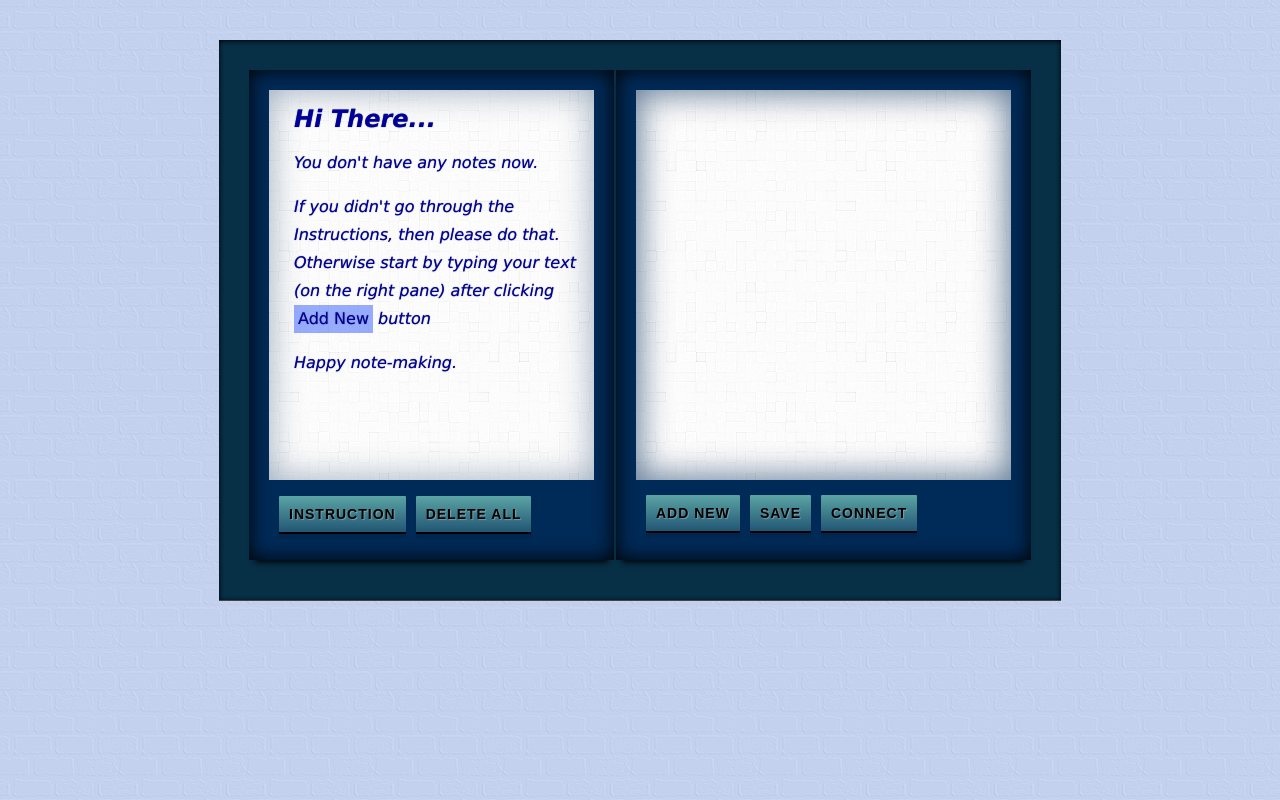
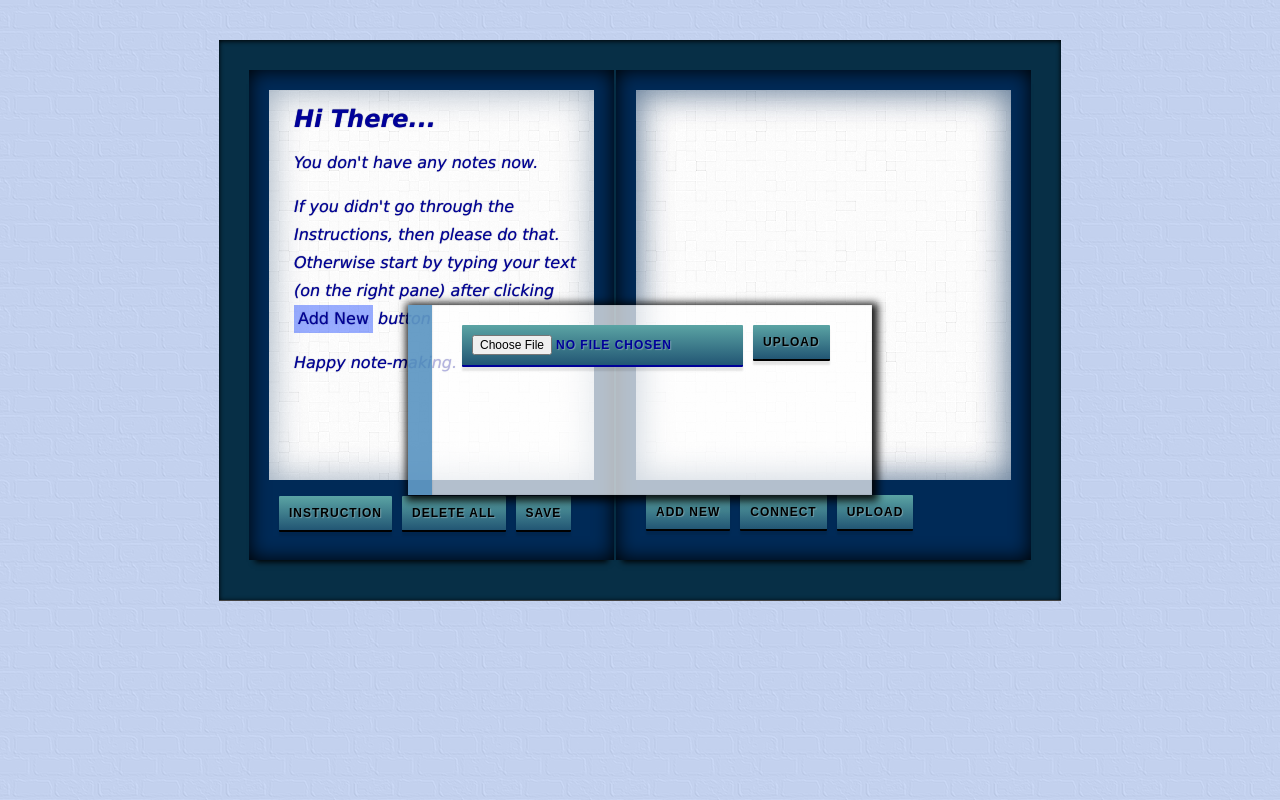
Before and after one commit to aniruddhanath/note-making-browser-extension, a browser extension: page index.html in a window 1280 px wide. Both pictures are taken after a click on the button "Add New". Drawn offline with Linux system fonts and the light colour scheme.

Commit message:
donot wat

```diff
--- a/index.html
+++ b/index.html
@@ -7,6 +7,7 @@
 <script src="js/main.js"></script>
 <script src="js/CsvDownload.js"></script>
 <script src="js/RewriteFromStorage.js"></script>
+<script src="js/CsvUpload.js"></script>
 </head>
 
 <body>
@@ -15,6 +16,7 @@
 	<ul id="list"></ul>
     <input id="instruction" type="button" value="Instruction">
     <input id="del_all" type="button" value="Delete all">
+    <input id="save_note" type="button" value="Save">
 </div><!--list to act as a menu-->
 
 <div id="main">
@@ -26,9 +28,16 @@
     <div id="display" style="display:none;" contenteditable="true"></div>
 
     <input id="new_note" type="button" value="Add New">
-    <input id="save_note" type="button" value="Save">
     <a href="index1.php"><input id="sync" type="button" value="Connect" title="Sync with the server"></a>
+    <input id="upload_note" type="button" value="Upload">
 </div>
 </section>
+<div id="overlay" style="display:block">
+    <form enctype="multipart/form-data">
+        <input type="file" id="uploaded_file" accept="image/png, image/jpeg">
+        <input id="upload" type="button" value="Upload">
+        <div id="status"></div>
+    </form>
+</div>
 </body>
 </html>
--- /dev/null
+++ b/js/CsvUpload.js
@@ -0,0 +1,18 @@
+
+function CsvUpload (argument) {
+	// Creating overlay
+	var overlay = $('overlay');
+	$('upload').onClick(function (event) {
+		alert('re');
+		event.preventDefault();
+		event.stopPropagation();
+
+		var fileInput = $('uploaded_file')[0];
+		console.log(fileInput.files[0]);
+
+		var status = $('status');
+
+		//$status.css("display", "block");
+		status.innerHtml('Uploading image...');
+	});
+}
--- a/js/RewriteFromStorage.js
+++ b/js/RewriteFromStorage.js
@@ -5,7 +5,7 @@ function RewriteFromStorage () {
 	if (window.location.search == "") {
 
 		$('list').innerHTML = "";
-		var largestKey = largestSubscript(); // Larget no. found in the localhost key
+		var largestKey = LargestSubscript(); // Larget no. found in the localhost key
 		largestKey = parseInt(largestKey);
 		var k = largestKey;
 
--- a/js/main.js
+++ b/js/main.js
@@ -1,12 +1,13 @@
-window.onload = addListeners;
+window.onload = AddListeners;
 
 // MAGIC holds the last id that is being shown on the notes area
 var MAGIC = "1";
 
-function addListeners () {
+function AddListeners () {
 	RewriteFromStorage();
 
 	$('new_note').setAttribute("title","Add new notes");
+	$('save_note').setAttribute("title","Save notes in .csv file");
 	$('del_all').setAttribute("title","Delete all notes");
 	$('instruction').setAttribute("title","Instruction to use");
 
@@ -51,6 +52,16 @@ function addListeners () {
 		}
 	},false);
 
+	$('upload_note').addEventListener("click",function () {
+		if(localStorage.length>0) {
+			if (confirm('You have already some notes. Do you want to overwrite them?')) {
+				CsvUpload();
+			}
+		} else {
+			CsvUpload();
+		}
+	},false);
+
 	var i = "<h2 style=\"margin:0px;\">Instructions</h2><hr/><li>&diams; To add new notes, click <em>Add New</em> and start typing on the blank Note-Pad.</li><br/><li>&diams; All the data will be saved automatically along with date. Notes can be accessed and edited any time.</li><br/><li>&diams; Each note can be deleted at any point of time by clicking the Red button that will appear right next to it. Once deleted, can't be recovered.</li><br/><li>&diams; You can save your notes online for safe keeping and for transferring to other computers. Just press <em>Connect</em> and follow along.</li><hr/>";
 
 	$('instruction').addEventListener("click",function () {
@@ -70,7 +81,7 @@ function addListeners () {
 		},false);
 	},false);
 
-	$('new_note').addEventListener("click",new_note,false);
+	$('new_note').addEventListener("click",NewNote,false);
 }
 
 
@@ -79,7 +90,7 @@ function $ (x) {
 }
 
 
-function new_note () {
+function NewNote () {
 	$("display").style.display = "none";
 	$("notes").style.display = "block";
 	var lastchild_id = $('notes').lastChild.id;
@@ -87,7 +98,7 @@ function new_note () {
 
 	// Creating new div for showing the typed values
 	var node = document.createElement("div");
-	var first_hope = largestSubscript();
+	var first_hope = LargestSubscript();
 	var new_id = parseInt(first_hope) + 1;
 	node.id = new_id;
 	$('notes').appendChild(node);
@@ -122,7 +133,7 @@ function new_note () {
 }
 
 // Finds the greatest no. at the end of localstorage key
-function largestSubscript () {
+function LargestSubscript () {
 	var L = localStorage.length;
 	var k = 0;
 	var arr = new Array(L);
--- a/style.css
+++ b/style.css
@@ -1,154 +1,170 @@
-body{
-	font-family:Verdana, Geneva, sans-serif;
-	color:#009;
-	line-height:28px;
-	font-style:italic;
-	background:#A0BBF3 url(img/wall.png);
+body {
+	font-family: Verdana, Geneva, sans-serif;
+	color: #009;
+	line-height: 28px;
+	font-style: italic;
+	background: #A0BBF3 url(img/wall.png);
 }
-em{
-	background:rgba(0,51,255,0.4);
-	padding:0px 4px;
-	font-style:normal;
-	display:inline-block;
+em {
+	background: rgba(0, 51, 255, 0.4);
+	padding: 0px 4px;
+	font-style: normal;
+	display: inline-block;
 }
-em a{
-	text-decoration:none;
-	color:#003;
+em a {
+	text-decoration: none;
+	color: #003;
 }
-section{
-	width:782px;
-	height:500px;
-	margin:40px auto;
-	margin-bottom:10px;
-	padding:30px;
-	background:rgba(7,47,70,1) url(img/bg.png);
-	box-shadow:0 1px 5px #000 inset, 0 1px 0 #444;
+section {
+	width: 782px;
+	height: 500px;
+	margin: 40px auto;
+	margin-bottom: 10px;
+	padding: 30px;
+	background: rgba(7, 47, 70, 1) url(img/bg.png);
+	box-shadow: 0 1px 5px #000 inset, 0 1px 0 #444;
 }
-hr{
-	border-top:1px solid rgba(0, 0, 0, 0.5);
-	border-bottom:1px solid rgba(255, 255, 255, 0.5);
-	clear:both;
+hr {
+	border-top: 1px solid rgba(0, 0, 0, 0.5);
+	border-bottom: 1px solid rgba(255, 255, 255, 0.5);
+	clear: both;
 }
-div:focus{
-	outline-style:none;
+div:focus {
+	outline-style: none;
 }
-#main{
-	width:375px;
-	height:450px;
-	position:relative;
-	background:#002A57;
-	padding:20px;
-	margin-left:2px;
-	float:left;
-	box-shadow:0 8px 6px -6px black,inset 0 0 20px #000;
+#main {
+	width: 375px;
+	height: 450px;
+	position: relative;
+	background: #002A57;
+	padding: 20px;
+	margin-left: 2px;
+	float: left;
+	box-shadow: 0 8px 6px -6px black, inset 0 0 20px #000;
 }
-#ok_node, input{
-	outline-style:none;
-	border:none;
-	margin:0px 0 0 10px;
-	background:-moz-linear-gradient(top, #5ba4a4 0%, #225674 100%);
-	background:-webkit-gradient(linear, left top, left bottom, color-stop(0%,#5ba4a4), color-stop(100%,#225674));
-	background:-webkit-linear-gradient(top, #5ba4a4 0%,#225674 100%);
-	background:-o-linear-gradient(top, #5ba4a4 0%,#225674 100%);
-	background:-ms-linear-gradient(top, #5ba4a4 0%,#225674 100%);
-	background:linear-gradient(top, #5ba4a4 0%,#225674 100%);
-	font-size:14px;
-	padding:10px;
-	letter-spacing:1px;
-	text-transform:uppercase;
-	font-weight:bold;
-	text-shadow: 1px 1px 1px rgba(255,255,255,0.3);
-    border-radius:1px;
-    box-shadow:0px 4px 2px rgba(0,0,0,0.1);
-	border-bottom:2px solid;
-	cursor:pointer;
-	float:left;
-	-webkit-transition:all 100ms ease-in-out;
-	transition:all 100ms ease-in-out;
+#ok_node, input {
+	outline-style: none;
+	border: none;
+	margin: 0px 0 0 10px;
+	background: -moz-linear-gradient(top, #5ba4a4 0%, #225674 100%);
+	background: -webkit-gradient(linear, left top, left bottom, color-stop(0%,#5ba4a4), color-stop(100%,#225674));
+	background: -webkit-linear-gradient(top, #5ba4a4 0%, #225674 100%);
+	background: -o-linear-gradient(top, #5ba4a4 0%, #225674 100%);
+	background: -ms-linear-gradient(top, #5ba4a4 0%, #225674 100%);
+	background: linear-gradient(top, #5ba4a4 0%, #225674 100%);
+	font-size: 12px;
+	padding: 10px;
+	letter-spacing: 1px;
+	text-transform: uppercase;
+	font-weight: bold;
+	text-shadow: 1px 1px 1px rgba(255, 255, 255, 0.3);
+    border-radius: 1px;
+    box-shadow: 0px 4px 2px rgba(0, 0, 0, 0.1);
+	border-bottom: 2px solid;
+	cursor: pointer;
+	float: left;
+	-webkit-transition: all 100ms ease-in-out;
+	transition: all 100ms ease-in-out;
 }
-input:hover{
-	opacity:0.8;
+input:hover {
+	opacity: 0.8;
 }
-#new_note, #save_note, #sync{
-	margin-top:15px;
+#new_note, #upload_note, #sync {
+	margin-top: 15px;
 }
-#new_note:active, #save_note:active, #sync:active{
-	margin-top:17px;
+#new_note:active, #upload_note:active, #sync:active {
+	margin-top: 17px;
 }
-input:active, #ok_node:active{
-	margin:3px 1px 0 11px;
-	padding:10px 9px;
-	box-shadow:0px 0px 1px rgba(0,0,0,0.1);
-	border-bottom:1px solid;
+input:active, #ok_node:active {
+	margin: 3px 1px 0 11px;
+	padding: 10px 9px;
+	box-shadow: 0px 0px 1px rgba(0, 0, 0, 0.1);
+	border-bottom: 1px solid;
 }
-#ok_node:before{
-	content:'Got It';
+#ok_node:before {
+	content: 'Got It';
 }
-#list{
-	box-shadow:inset 0 0 35px rgba(0,42,87,0.4);
-	text-shadow:0px 0px 1px rgba(27,36,88,0.85);
-	height:375px;
-	padding:15px 0 0 25px;
-	margin-top:0px;
-	background:rgb(107,156,184) url(img/2.png);
-	overflow-y:auto;
-	list-style:none;
+#list {
+	box-shadow: inset 0 0 35px rgba(0, 42, 87, 0.4);
+	text-shadow: 0px 0px 1px rgba(27, 36, 88, 0.85);
+	height: 375px;
+	padding: 15px 0 0 25px;
+	margin-top: 0px;
+	background: rgb(107, 156, 184) url(img/2.png);
+	overflow-y: auto;
+	list-style: none;
 }
-#list1{
-	padding:20px;
-	float:left;
-	height:450px;
-	width:325px;
-	background:#002A57;
-	box-shadow:0 8px 6px -6px black,inset 0 0 20px #000;
+#list1 {
+	padding: 20px;
+	float: left;
+	height: 450px;
+	width: 325px;
+	background: #002A57;
+	box-shadow: 0 8px 6px -6px black,inset 0 0 20px #000;
 }
-#list span{
-	display:block;
-	margin-right:10px;
-	float:right;
-	color:#030;
+#list span {
+	display: block;
+	margin-right: 10px;
+	float: right;
+	color: #030;
 }
-#list strong{
-	display:block;
-	white-space:nowrap;
-	width:10em;
-	height:28px;
-	overflow:hidden;
-	text-overflow:ellipsis;
-	cursor:pointer;
-	-webkit-transition:all 0.2s ease-in-out;
-	transition:all 0.2s ease-in-out;
+#list strong {
+	display: block;
+	white-space: nowrap;
+	width: 10em;
+	height: 28px;
+	overflow: hidden;
+	text-overflow: ellipsis;
+	cursor: pointer;
+	-webkit-transition: all 0.2s ease-in-out;
+	transition: all 0.2s ease-in-out;
 }
-#list strong:hover{
-	transform:scale(1.1,1.1);
-	-webkit-transform:scale(1.1,1.1);
+#list strong:hover {
+	transform: scale(1.1, 1.1);
+	-webkit-transform: scale(1.1, 1.1);
 }
-.button{
-	float:left;
-	background:rgba(0,0,0,0) url(img/x.png);
-	height:12px;
-	width:12px;
-	border:none;
-	margin-top:4px;
-	margin-left:-20px;
-	-webkit-transition:all 0.2s ease-in-out;
-	transition:all 0.2s ease-in-out;
-	cursor:pointer;
+.button {
+	float: left;
+	background: rgba(0, 0, 0, 0) url(img/x.png);
+	height: 12px;
+	width: 12px;
+	border: none;
+	margin-top: 4px;
+	margin-left: -20px;
+	-webkit-transition: all 0.2s ease-in-out;
+	transition: all 0.2s ease-in-out;
+	cursor: pointer;
 }
-.button:hover{
-	-webkit-transform:scale(1.4,1.4);
-	transform:scale(1.4,1.4);
+.button:hover {
+	-webkit-transform: scale(1.4, 1.4);
+	transform: scale(1.4, 1.4);
 }
-#display,#notes{
-	background:#FFF url(img/2.png);
-	text-shadow:0px 0px 1px rgba(27,36,88,0.85);
-	box-shadow:inset 0 0 35px rgba(0,42,87,0.4);
+#display,#notes {
+	background: #FFF url(img/2.png);
+	text-shadow: 0px 0px 1px rgba(27, 36, 88, 0.85);
+	box-shadow: inset 0 0 35px rgba(0, 42, 87, 0.4);
 }
-#display{
-	height:370px;
-	padding:10px 15px 10px 15px;
-	overflow-y:auto;
+#display {
+	height: 370px;
+	padding: 10px 15px 10px 15px;
+	overflow-y: auto;
 }
-#display:focus{
-   	box-shadow:inset 0 0 50px rgba(0,42,87,0.6);
+#display:focus {
+   	box-shadow: inset 0 0 50px rgba(0, 42, 87, 0.6);
 }
+#overlay {
+	width: 400px;
+	height: 150px;
+	position: absolute;
+	top: 0;
+	left: 0;
+	bottom: 0;
+	right: 0;
+	margin: auto;
+	background-color: rgba(255, 255, 255, 0.7);
+	padding: 20px;
+	border-left: 24px solid rgba(63, 131, 184, 0.78);
+	-webkit-box-shadow: 2px 2px 8px 4px rgba(0,0,0,0.9), 0px 0px 2px rgba(0,0,0,0.2) inset;
+	-moz-box-shadow: 2px 2px 8px 4px rgba(0,0,0,0.9), 0px 0px 2px rgba(0,0,0,0.2) inset;
+	box-shadow: 2px 2px 8px 4px rgba(0,0,0,0.9), 0px 0px 2px rgba(0,0,0,0.2) inset;
+}
```
Also changed, not shown: js/CsvDownload.js (+3 -5 lines).
